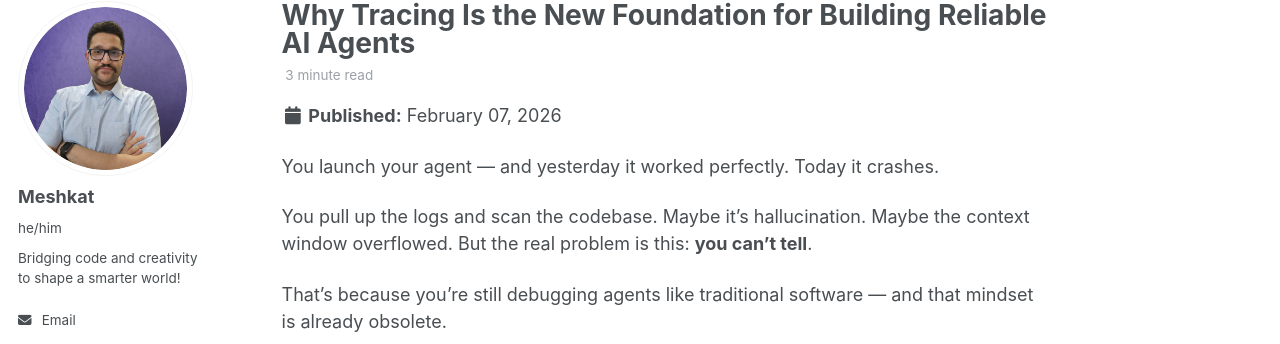
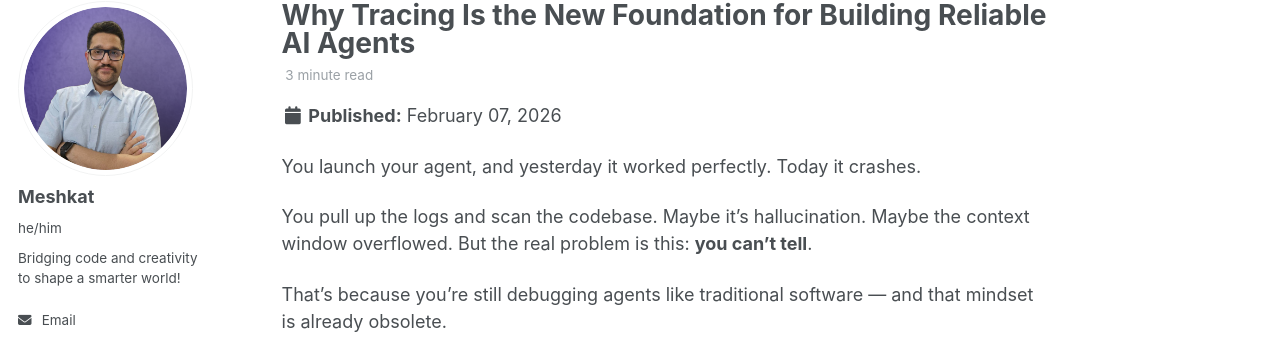
Before and after one commit to MeshkatShB/meshkatshb.github.io, a Jekyll site: the page built from _posts/2026-02-07-why-tracing-ai-agents.md, in a window 1280 px wide and 900 px high. Shown: the part 105-449 px from the top of the window. Built offline with Jekyll 4.4.1, drawn with Linux system fonts in a browser that asks for light colours; some web fonts are replaced.

```diff
--- a/_posts/2026-02-07-why-tracing-ai-agents.md
+++ b/_posts/2026-02-07-why-tracing-ai-agents.md
@@ -9,7 +9,7 @@ tags:
   - Debugging
 ---
 
-You launch your agent — and yesterday it worked perfectly. Today it crashes.
+You launch your agent, and yesterday it worked perfectly. Today it crashes.
 
 You pull up the logs and scan the codebase. Maybe it’s hallucination. Maybe the context window overflowed. But the real problem is this: **you can’t tell**.
 
```
